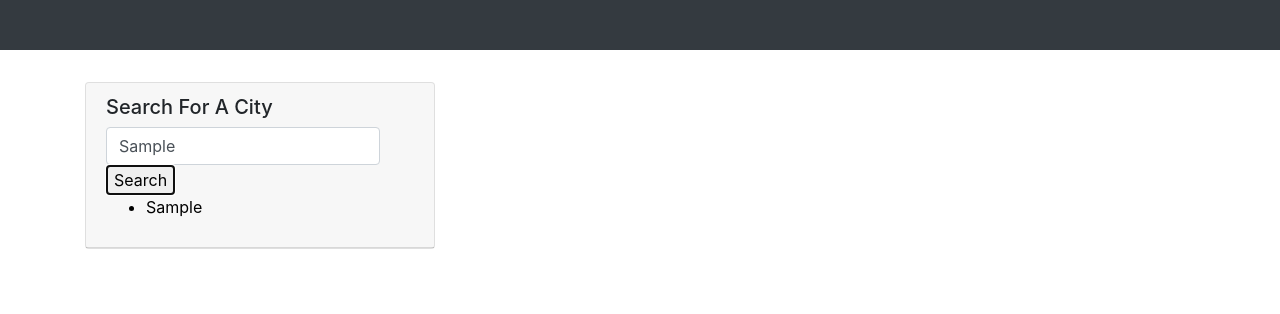
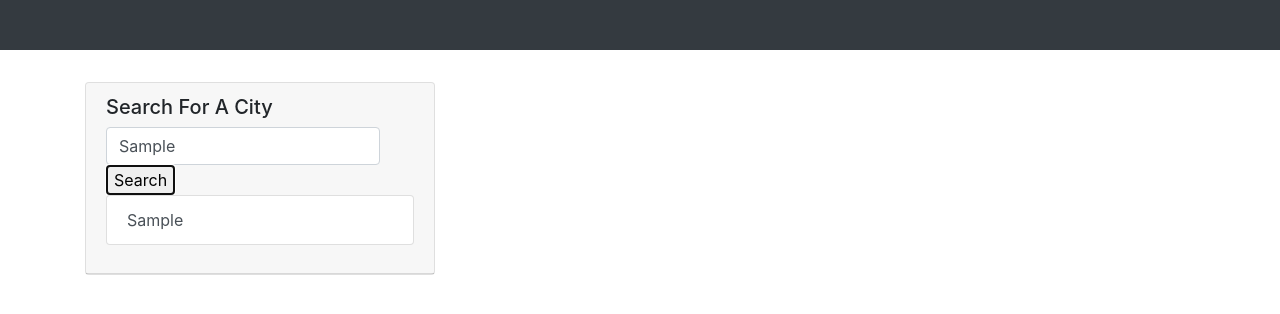
Before and after one commit to Laurencvengros/Weather_Dashboard, a plain HTML site: page index.html in a window 1280 px wide. Both pictures are taken after typing "Sample" into the empty fields and a click on the button "Search". Shown: the part 134-448 px from the top of the page. Drawn offline with nearby package versions, Linux system fonts and the light colour scheme; no server answers.

Commit message:
added function to display past searched cities

```diff
--- a/assets/js/script.js
+++ b/assets/js/script.js
@@ -1,5 +1,7 @@
 var APIkey = "3ab800fa705dfe5653a465d8d9a9d6ae";
 var citiesLi = [];
+
+var tableBody = document.getElementById('list-of-cities');
 
 
 
@@ -58,12 +60,19 @@ currentConditions.append(cityName);
 )};
 
 function showCity(){
-    var count = 0;
-    if(citiesLi.length > 5 ? count = 5 : count = citiesLi.length){
-    for(var i = 0; i < count; i++){
-        $("#list-of-cities").append(`<a href="#" style="text-decoration: none; color: black;">
-        <li>${citiesLi[i]}</li>
-        </a>`);
+    if(citiesLi){
+
+    var ulEl = document.createElement("ul");
+    ulEl.classList.add("list-unstyled");
+    ulEl.classList.add("w-100");
+
+    for(var i = 0; i < citiesLi.length; i++){
+
+        var liEl = document.createElement("li");
+        liEl.innerHTML = "<button type='button' class='list-group-item list-group-item-action' attr='"+citiesLi[i]+"'>" + citiesLi[i] + "</button>";
+        ulEl.appendChild(liEl);
     }
+        tableBody.appendChild(ulEl);
+
     }
-}
+};
--- a/index.html
+++ b/index.html
@@ -27,11 +27,7 @@
                                     <input class="form-control" id="searchCities" placeholder="City"></input>
                                     <button id="searchBtn">Search</button>
                                 </form>
-                                <div>
-                                    <ul id="list-of-cities">
-
-                                    </ul>
-                                </div>
+                                <div id= "list-of-cities"></div>
                         </div>
                     </div>
                 </div>
```
